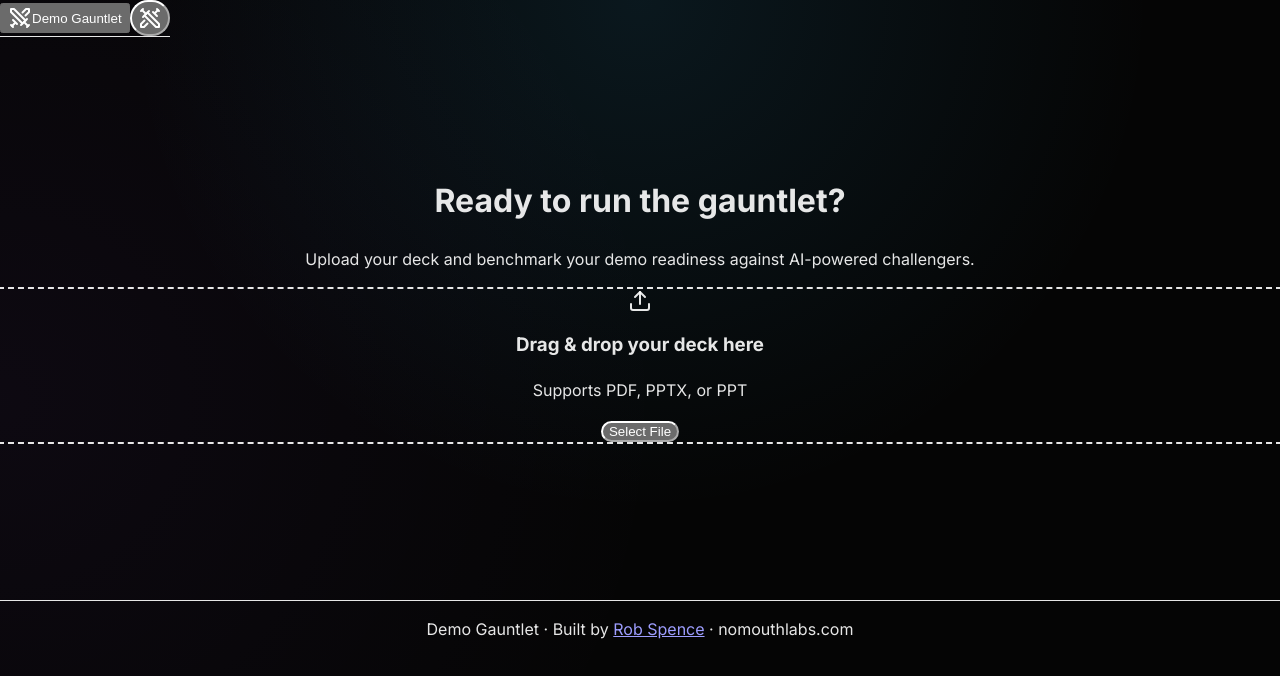
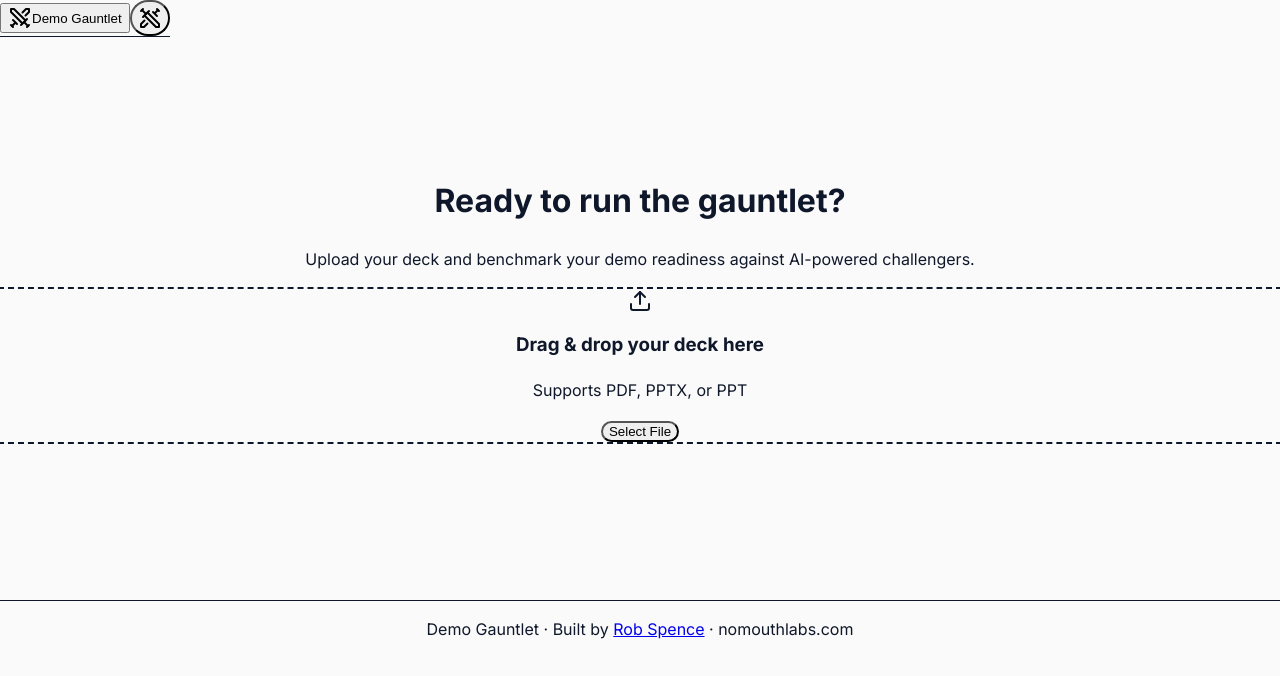
Before and after one commit to rjspence3/demo-gauntlet, a React (Vite) app in the folder frontend/: page / in a window 1280 px wide. Shown: the top 676 px of the page. Built offline with nearby package versions, Linux system fonts and the light colour scheme; no server answers.

Commit message:
fix: switch base CSS from dark cyber theme to Option B light theme (zinc-50/slate)

```diff
--- a/frontend/src/index.css
+++ b/frontend/src/index.css
@@ -8,19 +8,16 @@
   font-family: 'Inter', system-ui, -apple-system, sans-serif;
   line-height: 1.5;
   font-weight: 400;
-  color-scheme: dark;
-  color: rgba(255, 255, 255, 0.9);
-  background-color: #050505;
+  color-scheme: light;
+  color: #0f172a;
+  background-color: #fafafa;
 }
 
 body {
   margin: 0;
   min-width: 320px;
   min-height: 100vh;
-  background-color: #050505;
-  background-image:
-    radial-gradient(circle at 50% 0%, rgba(56, 189, 248, 0.1) 0%, transparent 50%),
-    radial-gradient(circle at 0% 50%, rgba(168, 85, 247, 0.05) 0%, transparent 50%);
+  background-color: #fafafa;
   overflow-x: hidden;
 }
 
@@ -31,18 +28,14 @@ body {
 }
 
 ::-webkit-scrollbar-track {
-  background: #0a0a0a;
+  background: #f1f5f9;
 }
 
 ::-webkit-scrollbar-thumb {
-  background: #333;
+  background: #cbd5e1;
   border-radius: 4px;
 }
 
 ::-webkit-scrollbar-thumb:hover {
-  background: #555;
+  background: #94a3b8;
 }
-
-.text-glow {
-  text-shadow: 0 0 20px rgba(56, 189, 248, 0.5);
-}
```
